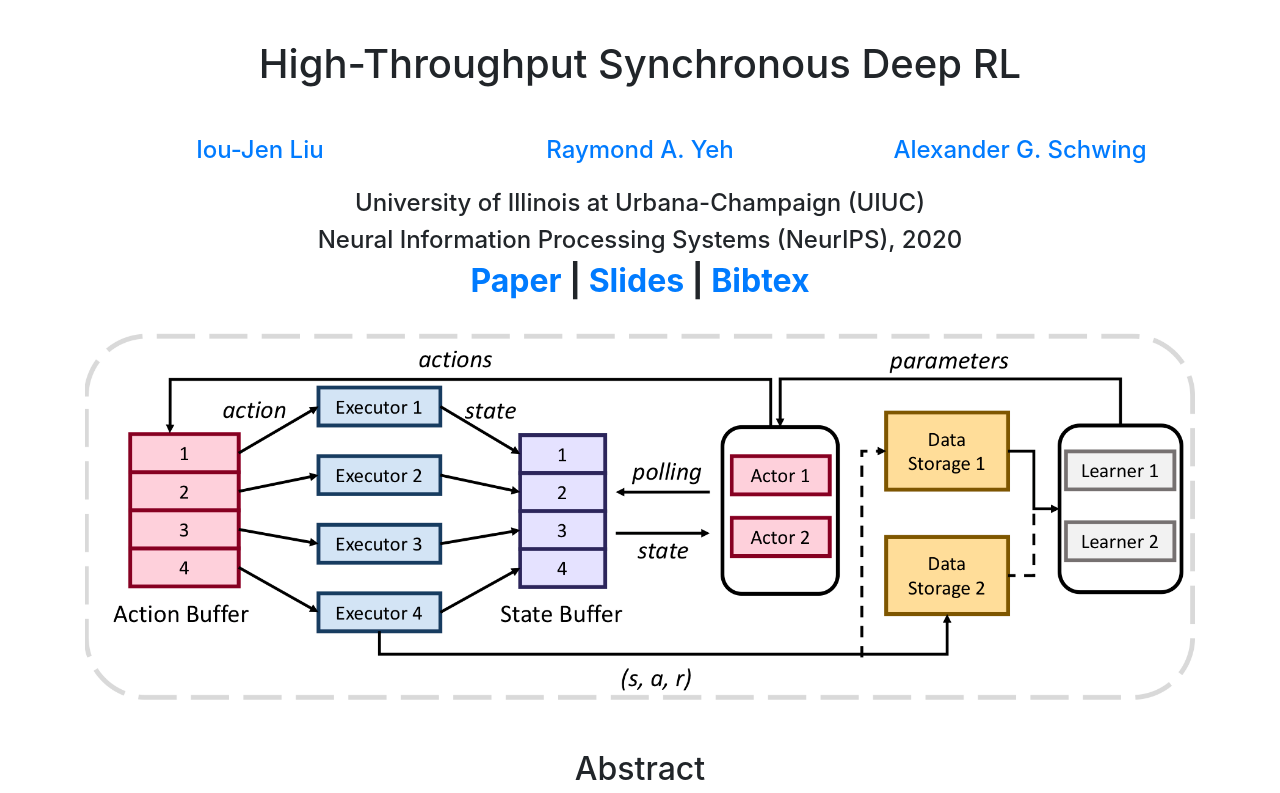
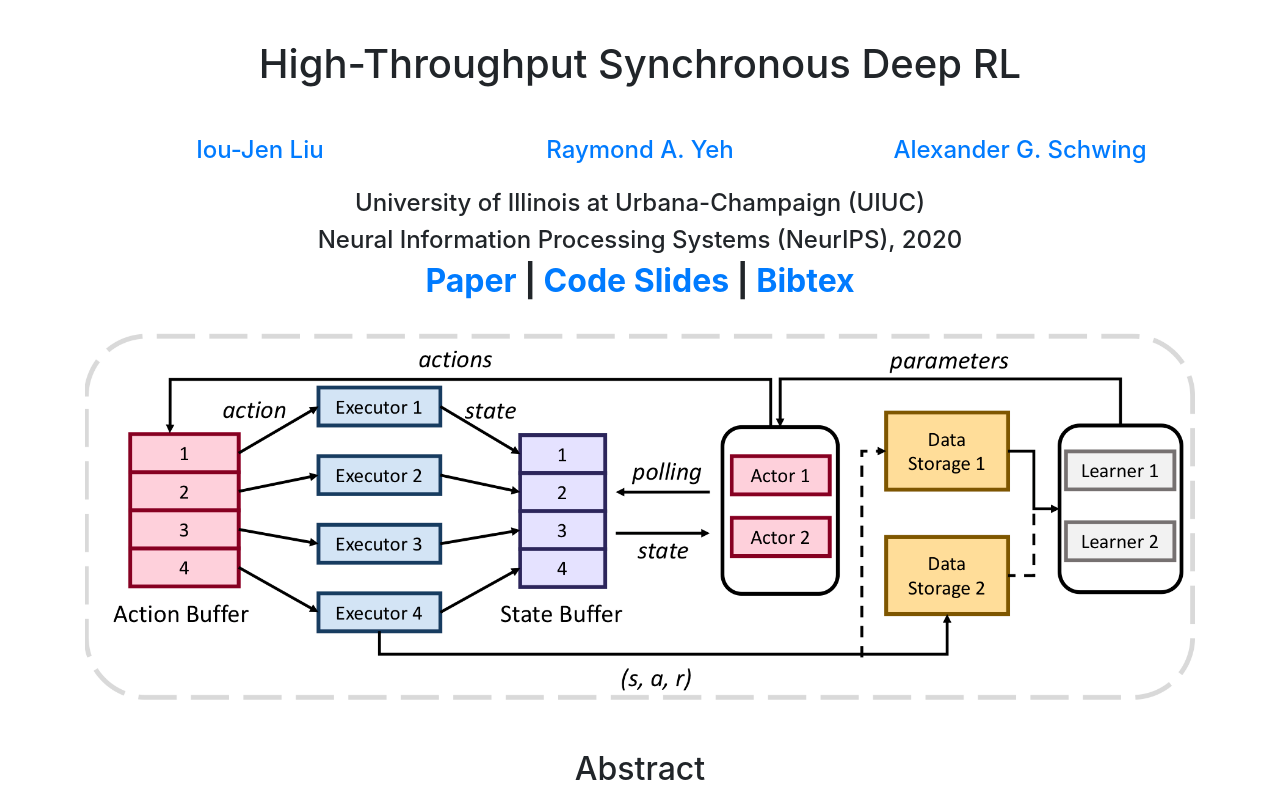
Before and after one commit to IouJenLiu/HTS-RL, a plain HTML site: page index.html in a window 1280 px wide. Shown: the top 793 px of the page. Drawn offline with nearby package versions, Linux system fonts and the light colour scheme.

Commit message:
Update index.html

```diff
--- a/index.html
+++ b/index.html
@@ -42,7 +42,7 @@
 		  			    <div class="col-lg">
 		    <center><h2><strong>
 	<a href="https://papers.nips.cc/paper/2020/file/c6447300d99fdbf4f3f7966295b8b5be-Paper.pdf">Paper</a> |
-	<!-- <a href="">Code</a> | -->
+	<a href="https://github.com/IouJenLiu/HTS-RL">Code</a>
 	<a href="./files/presentation.ppsm">Slides</a> |
     <a href="./files/bib.txt">Bibtex</a> </strong> </h2></center>
 			</div>
```
